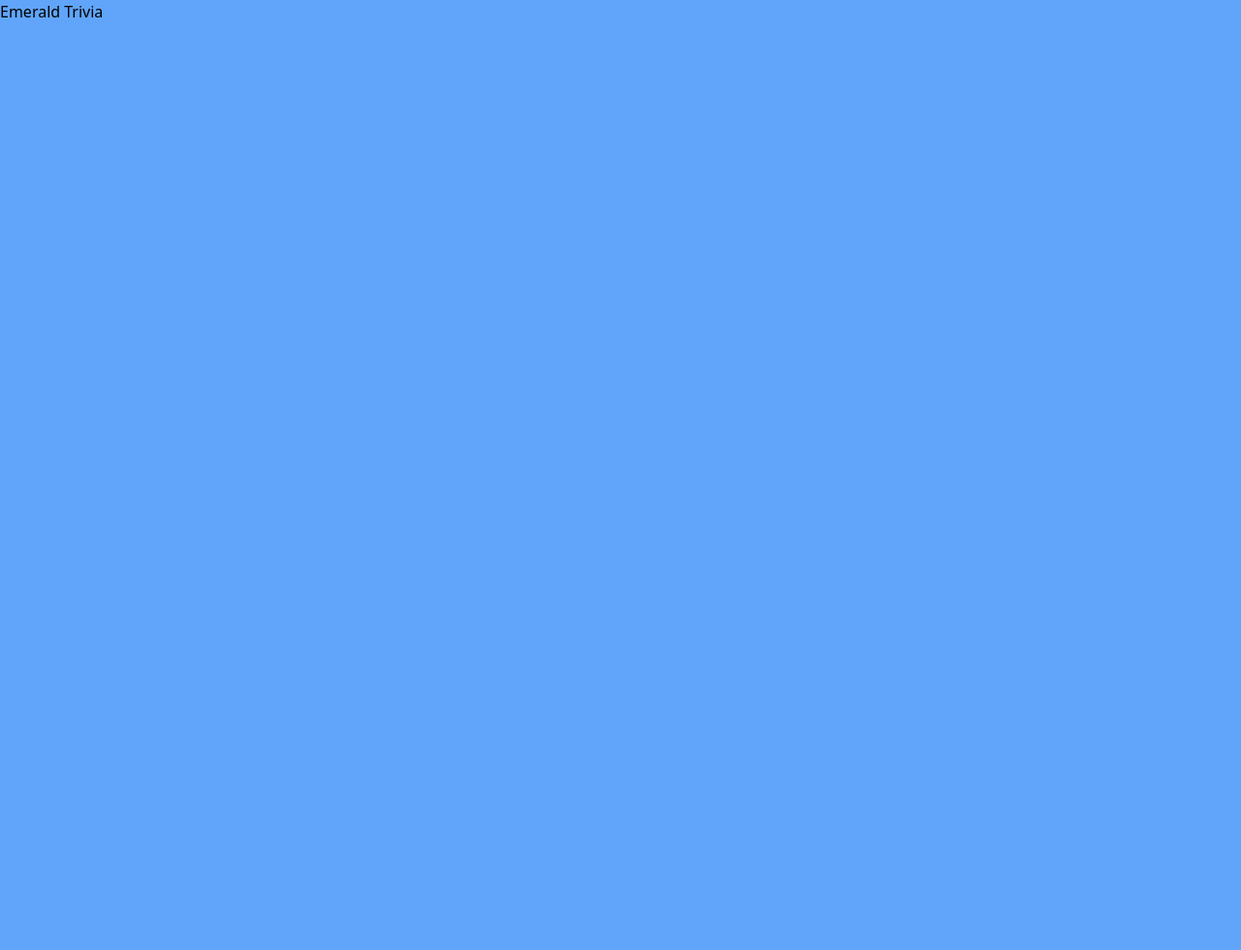
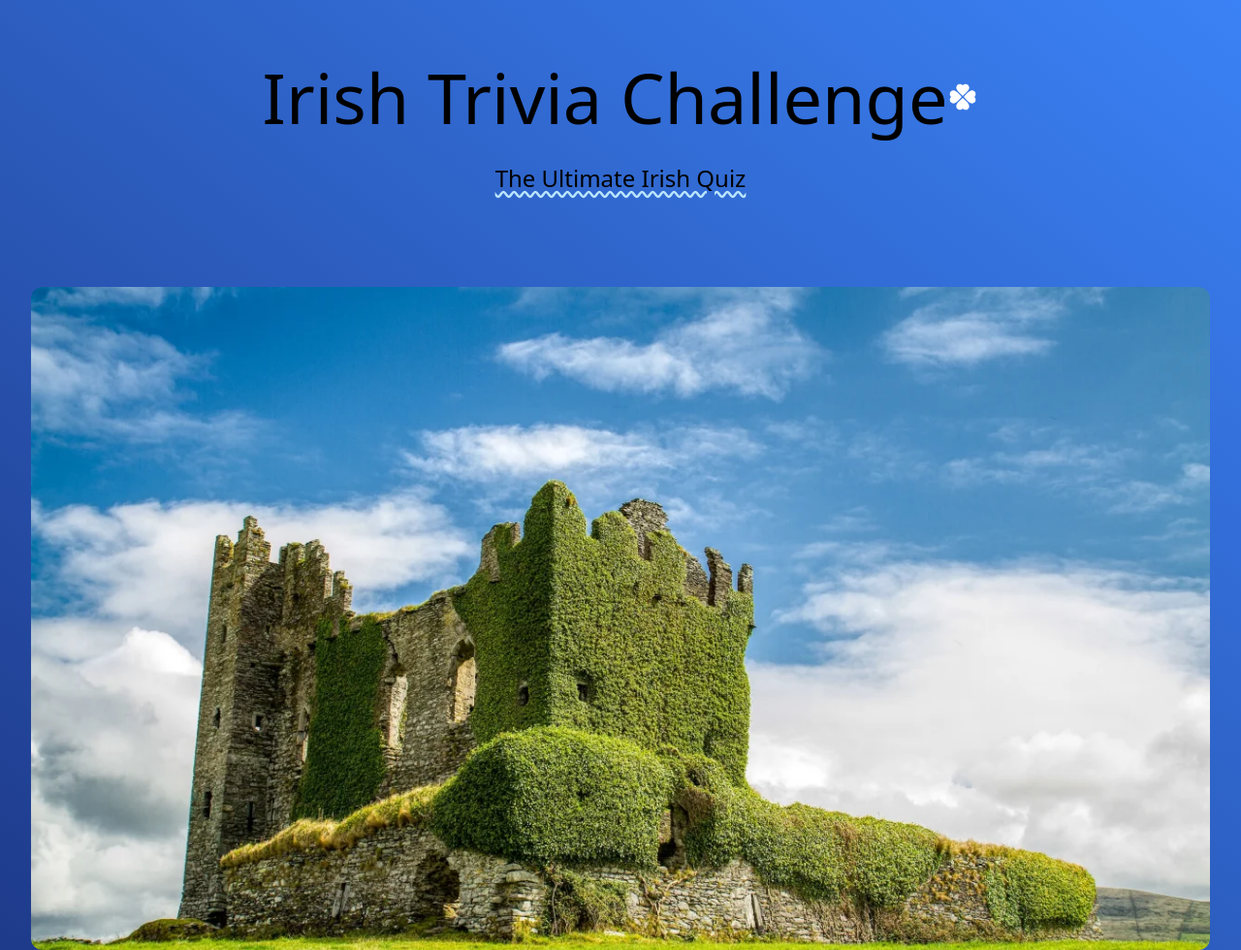
Before and after one commit to michelle-mcn/emerald-trivia, a website built with Vite: page src/index.html in a window 1280 px wide. Shown: the whole page at 97% size. Before the commit the page ends 800 px from the top, so only its background shows below. Built offline with nearby package versions, Linux system fonts and the light colour scheme.

Commit message:
feat:  added header with headings and hero image

```diff
--- a/src/index.html
+++ b/src/index.html
@@ -1,12 +1,74 @@
 <!DOCTYPE html>
 <html lang="en">
-<head>
-    <meta charset="UTF-8">
-    <meta name="viewport" content="width=device-width, initial-scale=1.0">
+  <head>
+    <meta charset="UTF-8" />
+    <meta name="viewport" content="width=device-width, initial-scale=1.0" />
     <link rel="stylesheet" href="./assets/css/styles.css" />
     <title>Emerald Trivia</title>
-</head>
-<body class="bg-blue-400">
-    <h1>Emerald Trivia</h1>
-</body>
+  </head>
+  <body class="bg-gradient-to-tr from-blue-900 to-blue-500">
+    <!-- header -->
+    <header class="container px-4 mx-auto mt-16 text-center md:px-8">
+      <div class="flex flex-wrap justify-center gapo-x-4">
+        <h1 class="text-3xl md:text-7xl">Irish Trivia Challenge</h1>
+        <img
+          role="presentation"
+          src="assets/images/icons/clover.svg"
+          alt="clover"
+          width="32"
+          height="32"
+        />
+      </div>
+      <p
+        class="mt-8 text-2xl underline decoration-sky-200 decoration-wavy underline-offset-4"
+      >
+        The Ultimate Irish Quiz
+      </p>
+      <!-- main hero image -->
+      <picture>
+        <source
+          type="image/webp"
+          sizes="(max-width: 640px) 640px,
+           (max-width: 760px) 760px,
+          (max-width: 1024px) 1024px,
+          (max-width: 1280px) 1280px,
+          (max-width: 1536px) 1536px,
+          (max-width: 2048px) 2048px, 2400px"
+          srcset="
+            assets/images/hero-sm.webp     640w,
+            assets/images/hero-sm@2x.webp 1280w,
+            assets/images/hero-md.webp     768w,
+            assets/images/hero-md@2x.webp 1536w,
+            assets/images/hero-lg.webp    1024w,
+            assets/images/hero-lg@2x.webp 2048w,
+            assets/images/hero-xl@2x.webp 2400w
+          "
+        />
+        <img
+          sizes="(max-width: 640px) 640px,
+        (max-width: 760px) 760px,
+        (max-width: 1024px) 1024px,
+        (max-width: 1280px) 1280px,
+        (max-width: 1536px) 1536px,
+        (max-width: 2048px) 2048px, 2400px"
+          srcset="
+            assets/images/hero-sm.jpg     640w,
+            assets/images/hero-sm@2x.jpg 1280w,
+            assets/images/hero-md.jpg     768w,
+            assets/images/hero-md@2x.jpg 1536w,
+            assets/images/hero-lg.jpg    1024w,
+            assets/images/hero-lg@2x.jpg 2048w,
+            assets/images/hero-xl@2x.jpg 2400w
+          "
+          src="images/hero-lg.jpg"
+          height="682"
+          width="1024"
+          class="object-cover w-full mt-24 md:h-98 aspect-video rounded-xl"
+          alt="A medieval castle in Ireland stands against a cloudy blue sky,
+          its Gothic architecture and pointed turrets creating a picturesque scene.
+          Lush green foliage covers the gray stone structure,"
+        />
+      </picture>
+    </header>
+  </body>
 </html>
```
